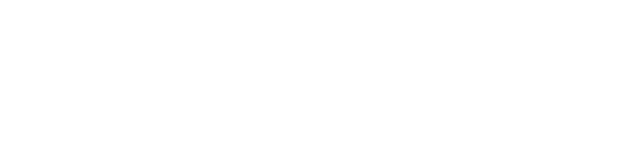
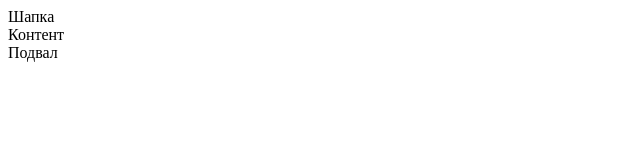
Before and after one commit to BunBon228/otters, a plain HTML site: page index.html in a window 1280 px wide. Shown: the whole page, without its empty margins (0-640 px from the left). Drawn offline with Linux system fonts and the light colour scheme.

Commit message:
Add div wrapper & structur header, main and footer. Updatre title

```diff
--- a/index.html
+++ b/index.html
@@ -3,9 +3,19 @@
 <head>
     <meta charset="UTF-8">
     <meta name="viewport" content="width=device-width, initial-scale=1.0">
-    <title>Document</title>
+    <title>Выдры</title>
 </head>
 <body>
-
+    <div class="wrapper">
+        <header>
+            Шапка
+        </header>
+        <main>
+            Контент
+        </main>
+        <footer>
+            Подвал
+        </footer>
+    </div>
 </body>
 </html>
```
